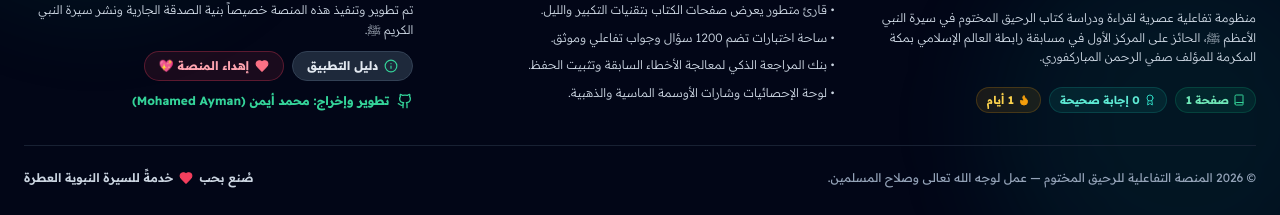
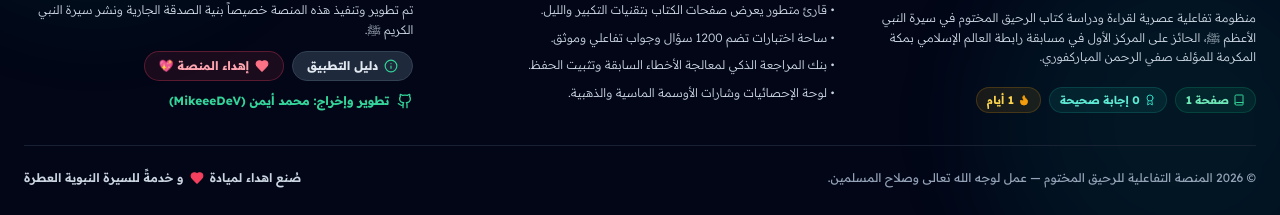
Before and after one commit to MikeeeDeV/Al-Raheq-Al-Makhtom, a React (Vite) app: page / in a window 1280 px wide. Shown: the part 2002-2217 px from the top of the page. Built offline with nearby package versions, Linux system fonts and the light colour scheme.

Commit message:
docs: update developer GitHub repo link to MikeeeDeV/Al-Raheq-Al-Makhtom

```diff
--- a/src/components/Footer.tsx
+++ b/src/components/Footer.tsx
@@ -191,13 +191,13 @@ export const Footer: React.FC = () => {
               </div>
 
               <a
-                href="https://github.com/mohamed-ayman"
+                href="https://github.com/MikeeeDeV/Al-Raheq-Al-Makhtom"
                 target="_blank"
                 rel="noopener noreferrer"
                 className="inline-flex items-center gap-2 text-xs text-emerald-400 hover:underline font-bold mt-1"
               >
                 <Github className="w-4 h-4" />
-                <span>تطوير وإخراج: محمد أيمن (Mohamed Ayman)</span>
+                <span>تطوير وإخراج: محمد أيمن (MikeeeDeV)</span>
               </a>
             </div>
           </div>
@@ -206,9 +206,9 @@ export const Footer: React.FC = () => {
           <div className="pt-6 border-t border-slate-800/80 flex items-center justify-between text-xs text-slate-400">
             <p>© {new Date().getFullYear()} المنصة التفاعلية للرحيق المختوم — عمل لوجه الله تعالى وصلاح المسلمين.</p>
             <div className="flex items-center gap-1.5 font-semibold text-slate-300">
-              <span>صُنع بحب</span>
+              <span>صُنع اهداء لميادة</span>
               <Heart className="w-3.5 h-3.5 text-rose-500 fill-current animate-pulse" />
-              <span>خدمةً للسيرة النبوية العطرة</span>
+              <span>و خدمةً للسيرة النبوية العطرة</span>
             </div>
           </div>
         </div>
```
Also changed, not shown: 2 other files (tests, documents, lock files or other folders).
